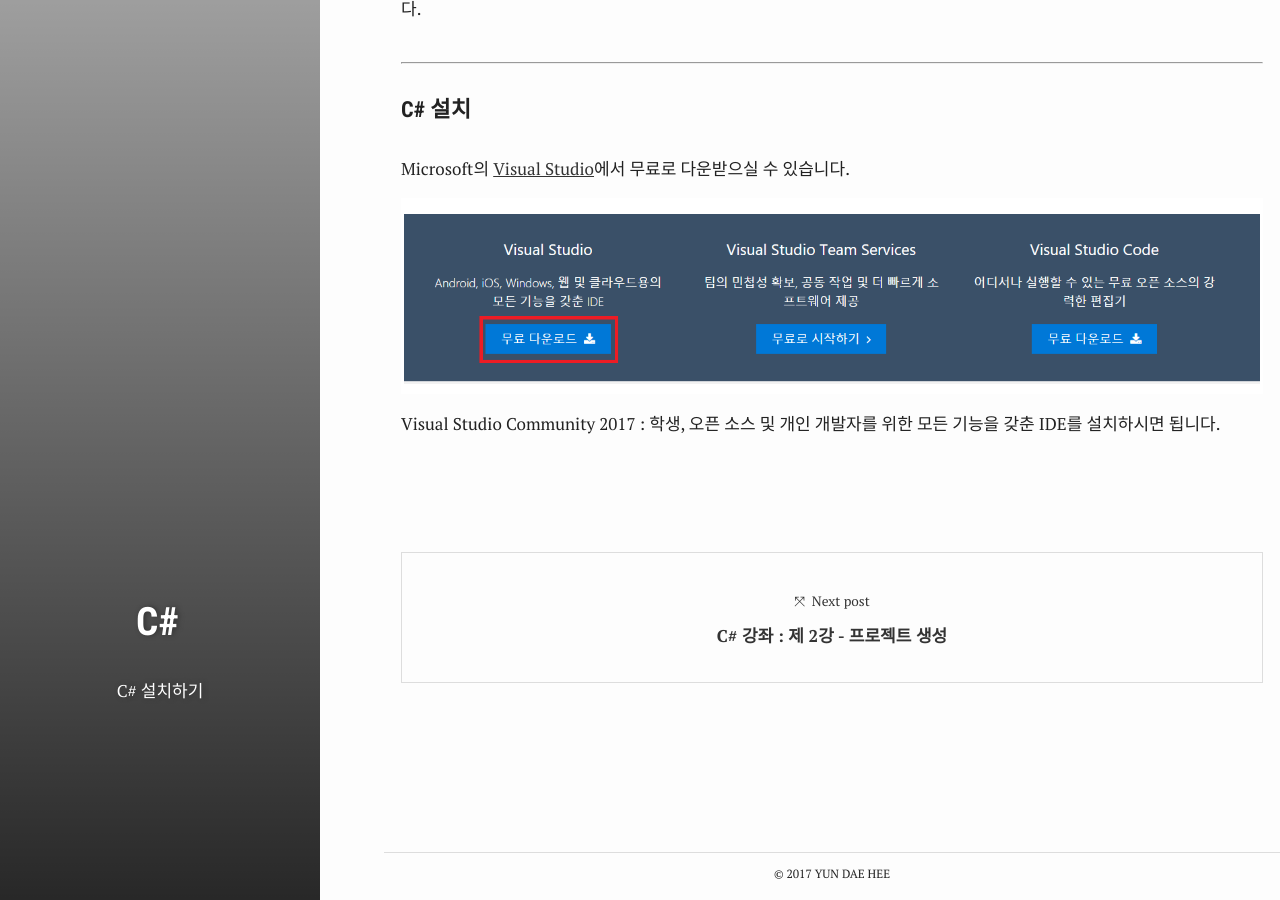
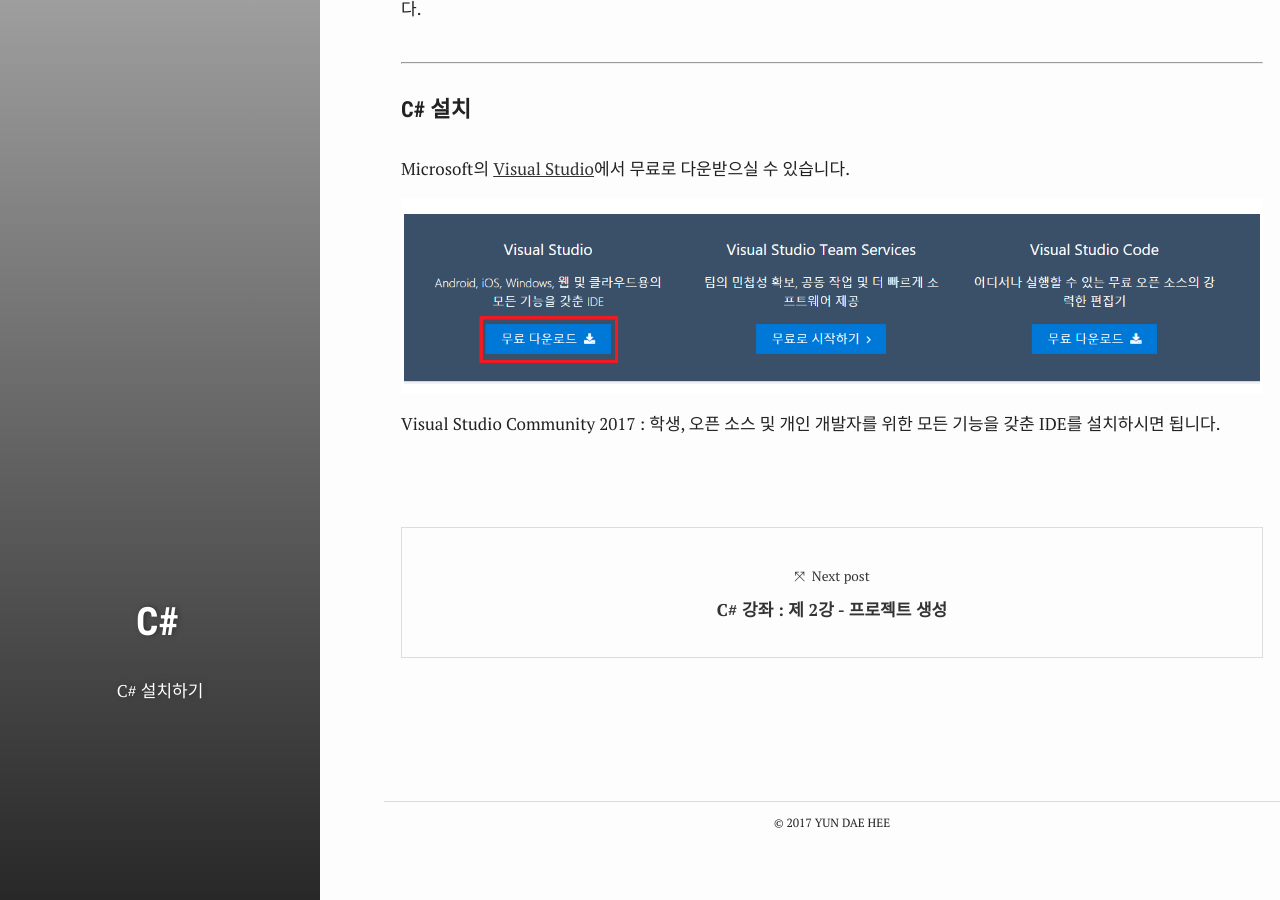
Before and after one commit to test076923/076923.github.io, a Jekyll site: the page built from _posts/2017-07-20-C#-1.md, in a window 1280 px wide and 900 px high, scrolled down 903 px. Built offline with Jekyll 4.4.1, drawn with Linux system fonts in a browser that asks for light colours; comment, search, counter and statistics services are not loaded.

Commit message:
Update post.html

```diff
--- a/_layouts/post.html
+++ b/_layouts/post.html
@@ -36,7 +36,8 @@
     <br>
 
     <center>
-    {% include boxad-3.html %} 　　　   {% include boxad-4.html %}
+      {% include ad-1.html %}
+      {% include ad-2.html %}
     </center>
 
 
@@ -62,6 +63,4 @@
 </article>
 <center>
 {% include disqus.html %}
-  <br>
-{% include ad-1.html %}
 </center>
```
